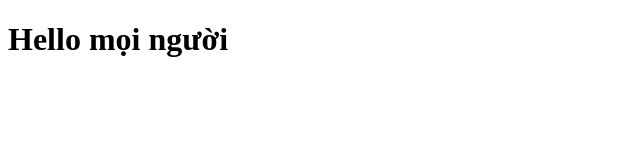
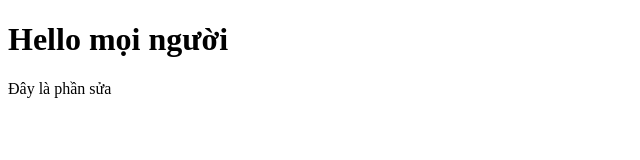
Before and after one commit to Thanhdtka/f8_fullstack_thanhdt, a plain HTML site: page day_1/index.html in a window 1280 px wide. Shown: the whole page, without its empty margins (0-640 px from the left). Drawn offline with Linux system fonts and the light colour scheme.

Commit message:
sua bai tap day 1

```diff
--- a/day_1/index.html
+++ b/day_1/index.html
@@ -7,5 +7,6 @@
 </head>
 <body>
     <h1>Hello mọi người</h1>
+    <p>Đây là phần sửa</p>
 </body>
 </html>
```
